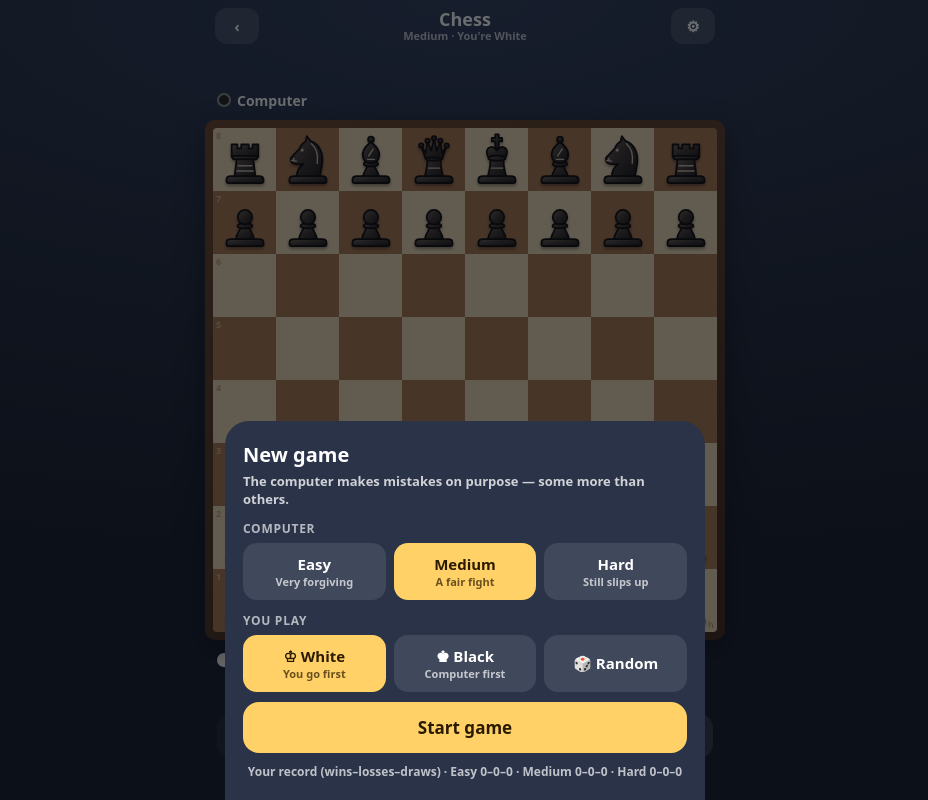
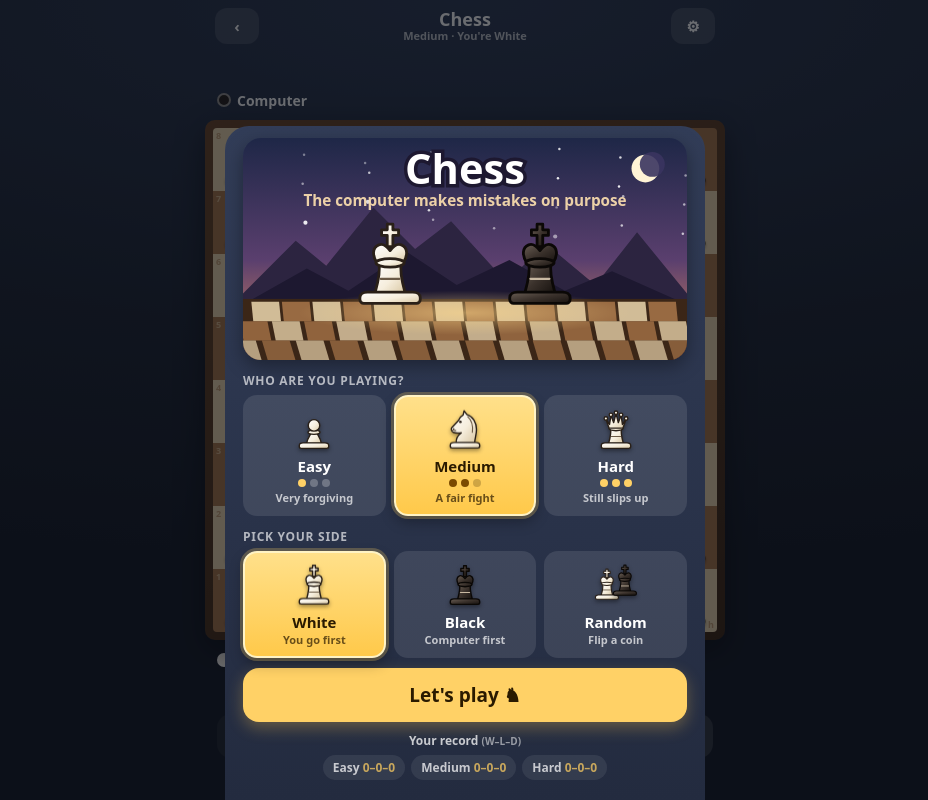
Before and after one commit to tylerhinton65-source/Games, a plain HTML site: page chess.html in a window 1280 px wide. Shown: the whole page, without its empty margins (175-1103 px from the left). Drawn offline with Linux system fonts and the light colour scheme.

Commit message:
Chess: new-game menu with a night-sky banner and picture cards
Co-Authored-By: Claude Opus 5.5 <noreply@anthropic.com>
Claude-Session: https://claude.ai/code/session_0187mu9B6BcqLSCzjec4izBz

```diff
--- a/chess.html
+++ b/chess.html
@@ -62,10 +62,27 @@ button{font:inherit;color:inherit;cursor:pointer;touch-action:manipulation;borde
 .seg button{flex:1;background:rgba(255,255,255,.1);border-radius:14px;padding:12px 4px;font-weight:800;font-size:15px;line-height:1.2}
 .seg button small{display:block;font-size:11px;opacity:.7;font-weight:700;margin-top:2px}
 .seg button.on{background:#ffd166;color:#2a1a00}
+.sheet.ng{background:linear-gradient(180deg,#323d58,#232b3f);padding-top:12px;max-height:100dvh;overflow-y:auto}
+.ngArt{margin:0 0 4px;border-radius:18px;overflow:hidden;box-shadow:0 6px 18px rgba(0,0,0,.35)}
+.ngArt svg{display:block;width:100%;height:auto}
+.cards button{display:flex;flex-direction:column;align-items:center;padding:10px 4px 10px;border:2px solid transparent;transition:transform .15s,background .2s}
+.cards button b{font-size:15px;font-weight:900}
+.cards button:active{transform:scale(.96)}
+.cards button.on{background:linear-gradient(180deg,#ffe08a,#ffc94a);border-color:#fff3c4;box-shadow:0 0 0 3px rgba(255,209,102,.25),0 6px 14px rgba(0,0,0,.3)}
+.cards .art{width:46px;height:46px;margin-bottom:4px;display:block;position:relative}
+.cards .art svg{width:100%;height:100%;filter:drop-shadow(0 2px 2px rgba(0,0,0,.4))}
+.cards button.on .art svg{animation:bob 1.6s ease-in-out infinite}
+@keyframes bob{50%{transform:translateY(-3px)}}
+.cards .art.duo svg{position:absolute;width:78%;height:78%}
+.cards .art.duo svg:first-child{left:-4px;top:4px}.cards .art.duo svg:last-child{right:-4px;top:0}
+.pips{display:flex;gap:4px;margin:4px 0 2px}.pips i{width:8px;height:8px;border-radius:50%;background:rgba(255,255,255,.25)}
+.pips i.f{background:#ffd166}.on .pips i{background:rgba(60,40,0,.25)}.on .pips i.f{background:#7a4a00}
+.opt.go{font-size:19px;box-shadow:0 6px 16px rgba(255,200,80,.3)}
 .opt{display:block;width:100%;border-radius:16px;padding:14px;margin:10px 0 0;font-weight:900;font-size:17px;text-align:center;background:rgba(255,255,255,.1)}
 .opt.primary{background:#ffd166;color:#2a1a00}
 .opt.ghost{background:transparent;opacity:.8;font-size:15px}
-.rec{font-size:12px;opacity:.7;font-weight:700;text-align:center;margin-top:10px}
+.rec{font-size:12px;opacity:.75;font-weight:800;text-align:center;margin-top:10px}
+.rec small{opacity:.7}.chips{display:flex;gap:6px;justify-content:center;margin-top:6px}.chips span{background:rgba(255,255,255,.1);border-radius:999px;padding:4px 10px}.chips b{color:#ffd166}
 .card{width:min(340px,88vw);background:#2a3348;border-radius:24px;padding:22px 20px 12px;text-align:center;animation:pop .35s cubic-bezier(.2,1.4,.4,1)}
 @keyframes pop{from{transform:scale(.85);opacity:0}}
 .wico{width:76px;height:76px;margin:0 auto 8px;border-radius:20px;overflow:hidden;box-shadow:0 4px 14px rgba(0,0,0,.3)}
@@ -96,22 +113,21 @@ button{font:inherit;color:inherit;cursor:pointer;touch-action:manipulation;borde
   </div>
 </div>
 
-<div class="ov" id="setOv" hidden><div class="sheet">
-  <h3>New game</h3>
-  <p>The computer makes mistakes on purpose — some more than others.</p>
-  <div class="lbl">Computer</div>
-  <div class="seg" id="lvSeg">
-    <button data-v="easy">Easy<small>Very forgiving</small></button>
-    <button data-v="medium">Medium<small>A fair fight</small></button>
-    <button data-v="hard">Hard<small>Still slips up</small></button>
+<div class="ov" id="setOv" hidden><div class="sheet ng">
+  <div class="ngArt" id="ngArt"></div>
+  <div class="lbl">Who are you playing?</div>
+  <div class="seg cards" id="lvSeg">
+    <button data-v="easy"><span class="art" data-pc="p"></span><b>Easy</b><span class="pips"><i class="f"></i><i></i><i></i></span><small>Very forgiving</small></button>
+    <button data-v="medium"><span class="art" data-pc="n"></span><b>Medium</b><span class="pips"><i class="f"></i><i class="f"></i><i></i></span><small>A fair fight</small></button>
+    <button data-v="hard"><span class="art" data-pc="q"></span><b>Hard</b><span class="pips"><i class="f"></i><i class="f"></i><i class="f"></i></span><small>Still slips up</small></button>
   </div>
-  <div class="lbl">You play</div>
-  <div class="seg" id="colSeg">
-    <button data-v="w">♔ White<small>You go first</small></button>
-    <button data-v="b">♚ Black<small>Computer first</small></button>
-    <button data-v="r">🎲 Random</button>
+  <div class="lbl">Pick your side</div>
+  <div class="seg cards" id="colSeg">
+    <button data-v="w"><span class="art" data-pc="kw"></span><b>White</b><small>You go first</small></button>
+    <button data-v="b"><span class="art" data-pc="kb"></span><b>Black</b><small>Computer first</small></button>
+    <button data-v="r"><span class="art duo" data-pc="kr"></span><b>Random</b><small>Flip a coin</small></button>
   </div>
-  <button class="opt primary" id="startBtn">Start game</button>
+  <button class="opt primary go" id="startBtn">Let's play ♞</button>
   <button class="opt ghost" id="setClose">Keep playing this one</button>
   <div class="rec" id="recTxt"></div>
 </div></div>
@@ -153,9 +169,9 @@ const ART={
   q:'<path d="M34 79c4-14 6-24 4-33h24c-2 9 0 19 4 33z"/><ellipse cx="50" cy="47" rx="15" ry="4.5"/><path d="M35 46l-7-20 8 12 3-20 6 16 5-20 5 20 6-16 3 20 8-12-7 20z"/><circle cx="28" cy="25" r="3.8"/><circle cx="39" cy="17" r="3.8"/><circle cx="50" cy="12.5" r="3.8"/><circle cx="61" cy="17" r="3.8"/><circle cx="72" cy="25" r="3.8"/><path class="d" d="M40 64h20"/>'+BASE,
   k:'<path d="M34 79c4-14 6-24 4-33h24c-2 9 0 19 4 33z"/><path d="M47 6h6v6h6v6h-6v12h-6V18h-6v-6h6z"/><path d="M36 47c-5-8-5-16 2-19 5-2 9 2 12 6 3-4 7-8 12-6 7 3 7 11 2 19z"/><ellipse cx="50" cy="47" rx="15" ry="4.5"/><path class="d" d="M40 64h20"/>'+BASE
 };
-function pieceSVG(t,white,cls){
+function pieceSVG(t,white,cls,attrs){
   const st=white?'#2a2018':'#0b0806',dl=white?'#6b5a46':'#c9b9a2';
-  return `<svg class="pc ${cls||''}" viewBox="0 0 100 100"><g fill="url(#${white?'cgw':'cgb'})" stroke="${st}" stroke-width="3" stroke-linejoin="round" stroke-linecap="round">${ART[t]
+  return `<svg ${attrs||`class="pc ${cls||''}"`} viewBox="0 0 100 100"><g fill="url(#${white?'cgw':'cgb'})" stroke="${st}" stroke-width="3" stroke-linejoin="round" stroke-linecap="round">${ART[t]
     .replace(/class="d"/g,`fill="none" stroke="${dl}" stroke-width="2.4"`).replace(/class="e"/g,`fill="${white?st:dl}" stroke="none"`)}</g></svg>`;
 }
 const VAL={p:100,n:320,b:330,r:500,q:900,k:0};
@@ -450,10 +466,32 @@ $('#hintBtn').onclick=()=>{
 };
 
 /* ---------- sheets ---------- */
+function ngInit(){
+  const P=(t,w,x,y,sz,extra)=>pieceSVG(t,w,'',`x="${x}" y="${y}" width="${sz}" height="${sz}" ${extra||''}`);
+  let sq='';for(let r=0;r<3;r++)for(let c=0;c<14;c++){const y=118+r*14,sk=(c-7)*(2+r*1.2);
+    sq+=`<path d="M${20+c*20+sk*(r?1:1)} ${y}h20l${(r+1)*1.4} 14h-20z" fill="${(r+c)&1?'#a9764a':'#ecd6ae'}" opacity="${.85-r*.08}"/>`}
+  let stars='';for(let i=0;i<26;i++){const x=(i*137)%320,y=(i*53)%70+6;stars+=`<circle cx="${x}" cy="${y}" r="${i%5?0.9:1.5}" fill="#fff" opacity="${.4+((i*7)%6)/10}"/>`}
+  $('#ngArt').innerHTML=`<svg viewBox="0 0 320 160">
+    <defs><linearGradient id="ngsky" x1="0" y1="0" x2="0" y2="1"><stop offset="0" stop-color="#1e2747"/><stop offset=".55" stop-color="#5a3f6e"/><stop offset="1" stop-color="#e08a5a"/></linearGradient>
+    <radialGradient id="ngglow" cx=".5" cy=".5" r=".5"><stop offset="0" stop-color="#ffd98a" stop-opacity=".55"/><stop offset="1" stop-color="#ffd98a" stop-opacity="0"/></radialGradient></defs>
+    <rect width="320" height="160" fill="url(#ngsky)"/>${stars}
+    <circle cx="290" cy="22" r="10" fill="#fff4d6"/><circle cx="295" cy="19" r="9" fill="#3a3560" opacity=".9"/>
+    <path d="M0 112L38 74l22 18 34-42 30 30 26-20 40 44 28-28 36 30 30-38 36 44V160H0z" fill="#2c2440"/>
+    <path d="M0 120l46-26 30 16 42-28 36 24 38-18 40 22 34-14 54 24V160H0z" fill="#1d1830"/>
+    <rect x="0" y="116" width="320" height="44" fill="#3b2617"/>${sq}
+    <ellipse cx="160" cy="126" rx="120" ry="16" fill="url(#ngglow)"/>
+    ${P('k',true,72,58,68)}${P('k',false,180,58,68,'transform="translate(428 0) scale(-1 1)"')}
+    <text x="160" y="33" text-anchor="middle" font-family="ui-rounded,system-ui,sans-serif" font-weight="900" font-size="30" fill="#fff" stroke="#1d1830" stroke-width="5" paint-order="stroke">Chess</text>
+    <text x="160" y="49" text-anchor="middle" font-family="ui-rounded,system-ui,sans-serif" font-weight="800" font-size="11" fill="#ffe2b0" opacity=".9">The computer makes mistakes on purpose</text>
+  </svg>`;
+  document.querySelectorAll('.cards .art').forEach(a=>{const k=a.dataset.pc;
+    a.innerHTML=k==='kw'?pieceSVG('k',true):k==='kb'?pieceSVG('k',false):k==='kr'?pieceSVG('k',true)+pieceSVG('k',false):pieceSVG(k,true)});
+}
+ngInit();
 function segPick(id,v){document.querySelectorAll(`#${id} button`).forEach(b=>b.classList.toggle('on',b.dataset.v===v))}
 function openSet(){
   segPick('lvSeg',prefs.level);segPick('colSeg',prefs.col);
-  const R=rec;$('#recTxt').textContent=`Your record (wins–losses–draws) · Easy ${R.easy.join('–')} · Medium ${R.medium.join('–')} · Hard ${R.hard.join('–')}`;
+  const R=rec;$('#recTxt').innerHTML=`Your record <small>(W–L–D)</small><div class="chips">${['easy','medium','hard'].map(k=>`<span>${k[0].toUpperCase()+k.slice(1)} <b>${R[k].join('–')}</b></span>`).join('')}</div>`;
   $('#setClose').hidden=!G||!!G.over||!G.hist.length;
   $('#setOv').hidden=false;
 }
--- a/sw.js
+++ b/sw.js
@@ -1,5 +1,5 @@
 // Tyler's Games offline cache. Bump VERSION whenever you upload new files.
-const VERSION = 'tylers-games-v91';
+const VERSION = 'tylers-games-v92';
 const FILES = ['./', './index.html', './gatedash.html', './swamp.html', './farm.html', './chess.html', './manifest.webmanifest', './icon-192.png', './icon-512.png', './apple-touch-icon.png'];
 
 self.addEventListener('install', e => {
```
